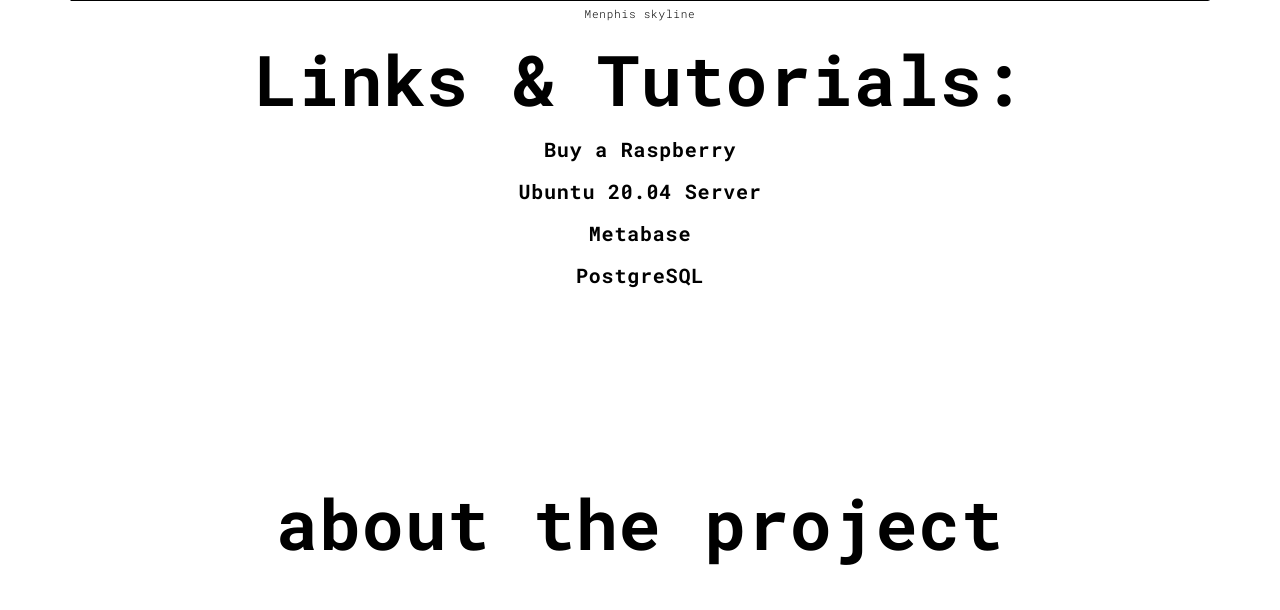
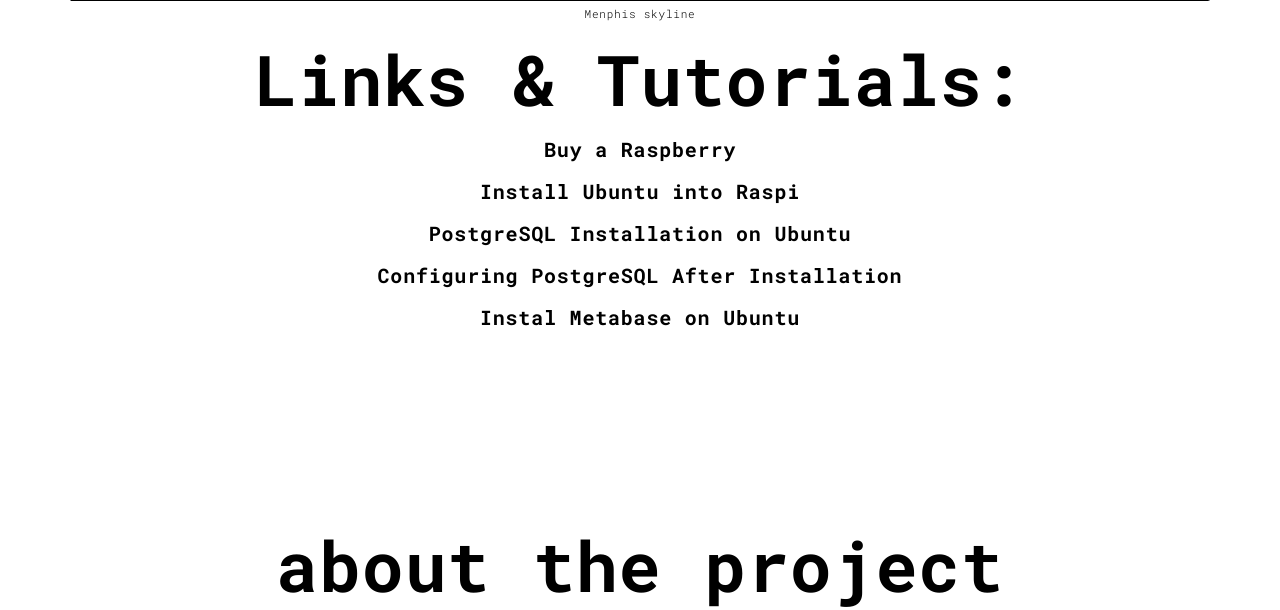
Before and after one commit to Leonardovonflorenz/portfo, a Flask app: page /work1.html in a window 1280 px wide. Shown: the part 2973-3583 px from the top of the page. Run offline with Flask 2, Linux system fonts and the light colour scheme; some libraries are stand-ins or nearby versions.

Commit message:
added Links

```diff
--- a/templates/work1.html
+++ b/templates/work1.html
@@ -144,17 +144,21 @@
             <h3>Buy a Raspberry</h3>
           </a>
 
-          <a href="https://releases.ubuntu.com/20.04/">
-            <h3>Ubuntu 20.04 Server</h3>
+          <a href="https://ubuntu.com/tutorials/how-to-install-ubuntu-on-your-raspberry-pi#1-overview">
+            <h3>Install Ubuntu into Raspi</h3>
+          </a>
+
+          <a href="https://computingforgeeks.com/installing-postgresql-database-server-on-ubuntu/">
+            <h3>PostgreSQL Installation on Ubuntu</h3>
           </a>
 
 
-          <a href="https://www.metabase.com/">
-            <h3>Metabase</h3>
+          <a href="https://blog.programster.org/configuring-postgresql-after-installation">
+            <h3>Configuring PostgreSQL After Installation</h3>
           </a>
 
-          <a href="https://www.postgresql.org/">
-            <h3>PostgreSQL</h3>
+          <a href="https://computingforgeeks.com/how-to-install-metabase-with-systemd-on-ubuntu/">
+            <h3>Instal Metabase on Ubuntu</h3>
           </a>
 
 
```
